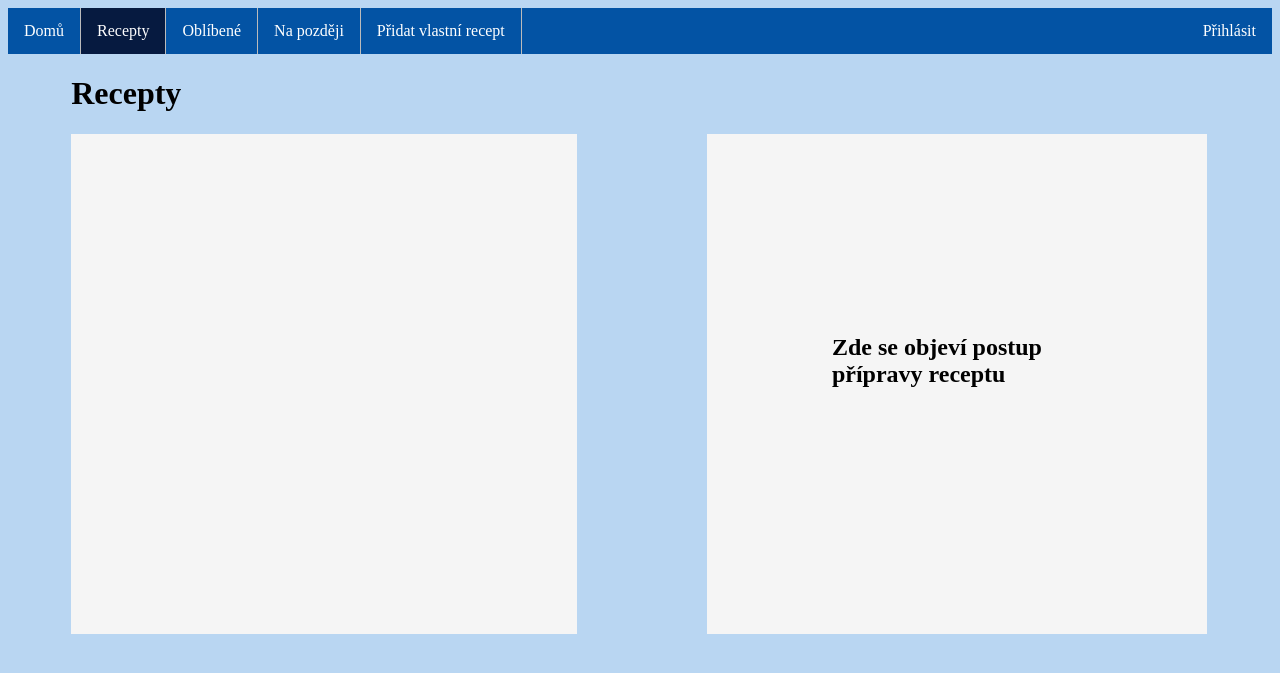
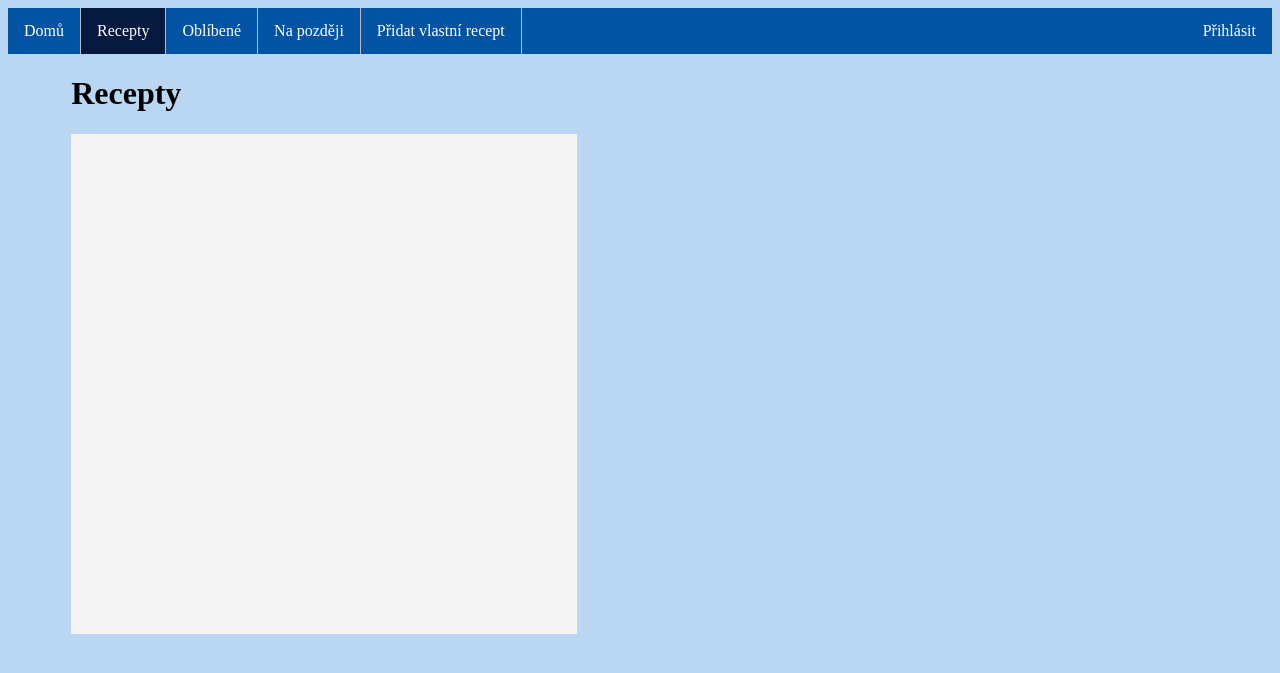
Before and after one commit to MatejUllman/milkhz-project, a PHP site: page /recepty.php in a window 1280 px wide. Shown: the top 673 px of the page. Run offline with PHP 8.4, Linux system fonts and the light colour scheme; data that the repository does not hold is empty.

Commit message:
to co jsi mi poslal

```diff
--- a/recepty.php
+++ b/recepty.php
@@ -48,8 +48,8 @@
      }
     ?>
     </div>
-        <div style="float:right; margin-right: 5%;background-color: whitesmoke;width: 40%;margin: auto;height: 500px;;" class="doporuceno" id='neco'>
-        <h2 style="margin:auto;width:50%;margin-top:40%">Zde se objeví postup přípravy receptu</h2>
+        <div style="float:right;background-color: whitesmoke;margin:auto;max-width:500px" class="doporuceno" id='neco'>
+
     </div>
 </div>
 <?php
```
